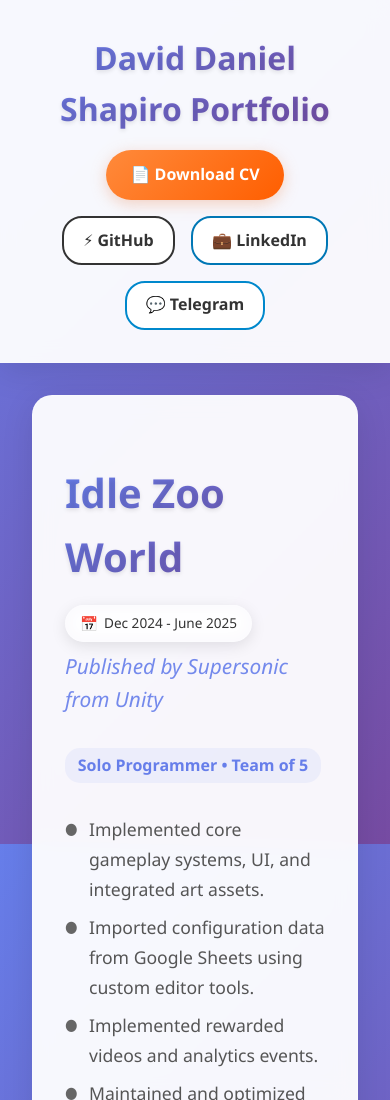
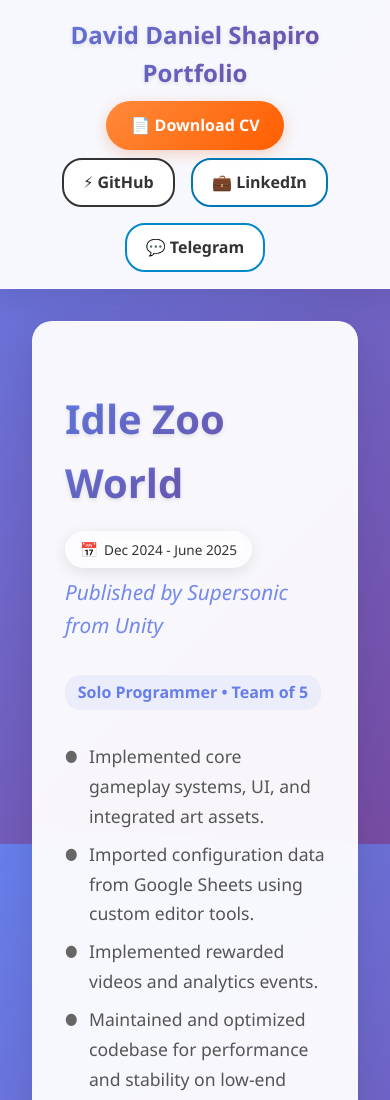
Before and after one commit to dendefo/dendefo.github.io, a plain HTML site: page index.html in a window 390 px wide. Shown: the top 1100 px of the page. Drawn offline with Linux system fonts and the light colour scheme.

Commit message:
Update style.css

```diff
--- a/style.css
+++ b/style.css
@@ -751,17 +751,19 @@ font-weight: 700;
 header {
     position: static;
     flex-direction: column;
-    gap: 1rem;
+    gap: 0.5rem;
     text-align: center;
+    padding: 1rem;
 }
 
 header h1 {
     margin: 0;
+    font-size: 1.5rem;
 }
 
 .header-actions {
     flex-direction: column;
-    gap: 1rem;
+    gap: 0.5rem;
 }
 
 footer {
```
